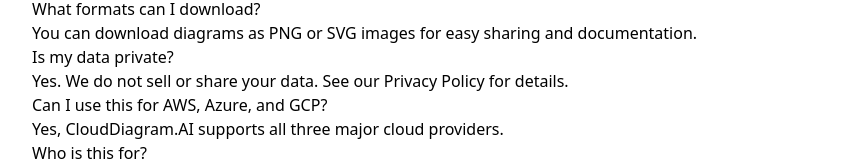
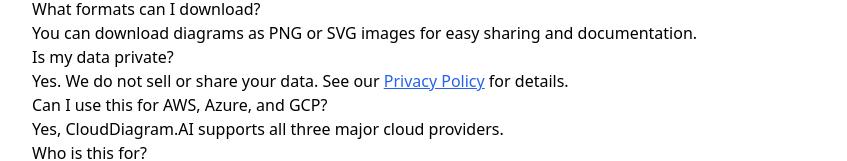
Before and after one commit to hamad-khawaja/diagram-web-ai, a Next.js app: page /faq in a window 1280 px wide. Shown: the part 254-415 px from the top of the page, without its empty margins (190-1037 px from the left). Built offline with nearby package versions, Linux system fonts and the light colour scheme.

Commit message:
fix issue

```diff
--- a/components/CookieConsent.tsx
+++ b/components/CookieConsent.tsx
@@ -1,4 +1,5 @@
 import React from "react";
+import Link from "next/link";
 
 const COOKIE_KEY = "cookie_consent";
 
@@ -24,7 +25,7 @@ export const CookieConsent: React.FC = () => {
       color: "#fff", padding: "1.1rem 2rem", borderRadius: 12, maxWidth: 420, margin: "0 auto", boxShadow: "0 2px 16px #2563eb22", display: "flex", alignItems: "center", gap: 16
     }}>
       <span style={{flex: 1, fontSize: "1.05rem"}}>
-        This site uses privacy-friendly analytics (Plausible) to improve your experience. By continuing, you accept our <a href="/privacy" style={{color: "#fff", textDecoration: "underline"}}>Privacy Policy</a>.
+        This site uses privacy-friendly analytics (Plausible) to improve your experience. By continuing, you accept our <Link href="/privacy" style={{color: "#fff", textDecoration: "underline"}}>Privacy Policy</Link>.
       </span>
       <button onClick={accept} style={{background: "#fff", color: "#2563eb", fontWeight: 700, border: "none", borderRadius: 8, padding: "0.5rem 1.2rem", cursor: "pointer"}}>Accept</button>
     </div>
--- a/pages/faq.tsx
+++ b/pages/faq.tsx
@@ -1,4 +1,6 @@
+
 import Head from "next/head";
+import Link from "next/link";
 
 export default function FAQ() {
   return (
@@ -17,7 +19,7 @@ export default function FAQ() {
       <h2>What formats can I download?</h2>
       <p>You can download diagrams as PNG or SVG images for easy sharing and documentation.</p>
       <h2>Is my data private?</h2>
-      <p>Yes. We do not sell or share your data. See our <a href="/privacy">Privacy Policy</a> for details.</p>
+      <p>Yes. We do not sell or share your data. See our <Link href="/privacy" style={{ color: '#2563eb', textDecoration: 'underline' }}>Privacy Policy</Link> for details.</p>
       <h2>Can I use this for AWS, Azure, and GCP?</h2>
       <p>Yes, CloudDiagram.AI supports all three major cloud providers.</p>
       <h2>Who is this for?</h2>
```
